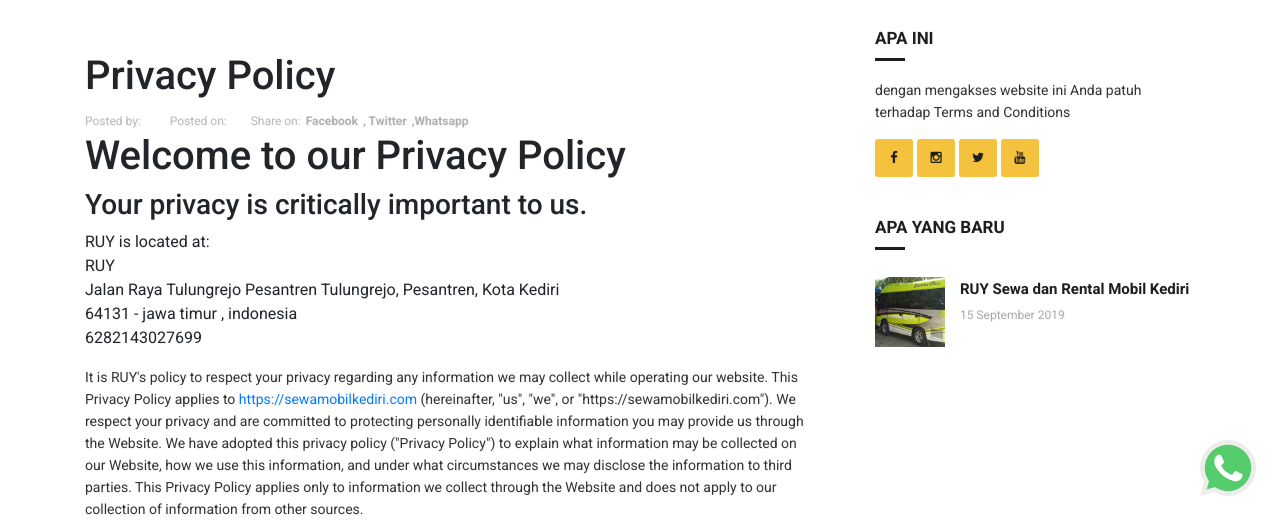
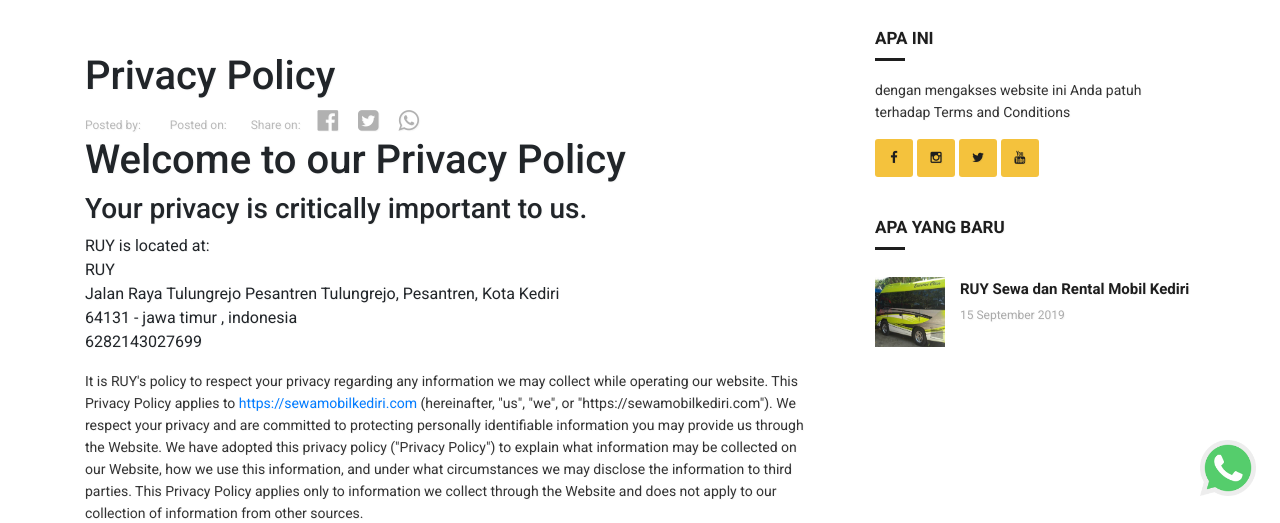
Before and after one commit to projectsmkrudi/hello-world, a Jekyll site: the page built from privacy-policy.html, in a window 1280 px wide and 900 px high. Shown: the part 374-897 px from the top of the window. Built offline with Jekyll 4.4.1, drawn with Linux system fonts in a browser that asks for light colours.

Commit message:
1.1 share to social media
1.1 share to social media

```diff
--- a/_layouts/single_car.html
+++ b/_layouts/single_car.html
@@ -47,6 +47,12 @@
                         <div class="car-details">
                             <h1>{{ page.title }}</h1>
                             <span>{{ page.harga }}</span>
+                            <p><i>Share on : </i>&nbsp;&nbsp;&nbsp;
+                                <a href="https://www.facebook.com/dialog/share?app_id={{ site.fb_app_id }}&display=popup&href={{ site.url }}{{ page.url }}"><i class="fa fa-facebook-official fa-2x" aria-hidden="true"></i></a>
+                                &nbsp;&nbsp;&nbsp;
+                                <a href="https://twitter.com/intent/tweet?text={{ page.title }}%20{{ site.url }}{{ page.url }}">  <i class="fa fa-twitter-square fa-2x" aria-hidden="true"></i></a>
+                                &nbsp;&nbsp;&nbsp;
+                                <a href="https://wa.me/?text={{ page.title }}%20{{ page.description }}%20{{ site.url }}{{ page.url }}"><i class="fa fa-whatsapp fa-2x" aria-hidden="true"></i></a></p>
                             <p>{{ page.description }}</p>
                             <div class="container">
                                 <div class="row">
--- a/_layouts/single_post.html
+++ b/_layouts/single_post.html
@@ -23,7 +23,12 @@
                                 <ul>
                                     <li><span><em>Posted by:</em><a href="/">{{ page.author }}</a></span></li>
                                     <li><span><em>Posted on:</em>{{ page.date | date: "%d %B %Y" }}</span></li>
-                                    <li><span><em>Share on:</em><a href="https://www.facebook.com/dialog/share?app_id={{ site.fb_app_id }}&display=popup&href={{ site.url }}{{ page.url }}">Facebook</a>,<a href="https://twitter.com/intent/tweet?text={{ page.title }}%20{{ site.url }}{{ page.url }}"> Twitter</a>,<a href="https://wa.me/?text={{ site.url }}{{ page.url }}">Whatsapp</a></span></li>
+                                    <li><span><em>Share on:</em>&nbsp;&nbsp;&nbsp;
+                                <a href="https://www.facebook.com/dialog/share?app_id={{ site.fb_app_id }}&display=popup&href={{ site.url }}{{ page.url }}"><i class="fa fa-facebook-official fa-2x" aria-hidden="true"></i></a>
+                                &nbsp;&nbsp;&nbsp;
+                                <a href="https://twitter.com/intent/tweet?text={{ page.title }}%20{{ site.url }}{{ page.url }}">  <i class="fa fa-twitter-square fa-2x" aria-hidden="true"></i></a>
+                                &nbsp;&nbsp;&nbsp;
+                                <a href="https://wa.me/?text={{ page.title }}%20{{ page.description }}%20{{ site.url }}{{ page.url }}"><i class="fa fa-whatsapp fa-2x" aria-hidden="true"></i></a></span></li>
                                 </ul>
                                 {{ content }}
                             </div>
```
Also changed, not shown: _layouts/single_place.html (+7 -0 lines).
